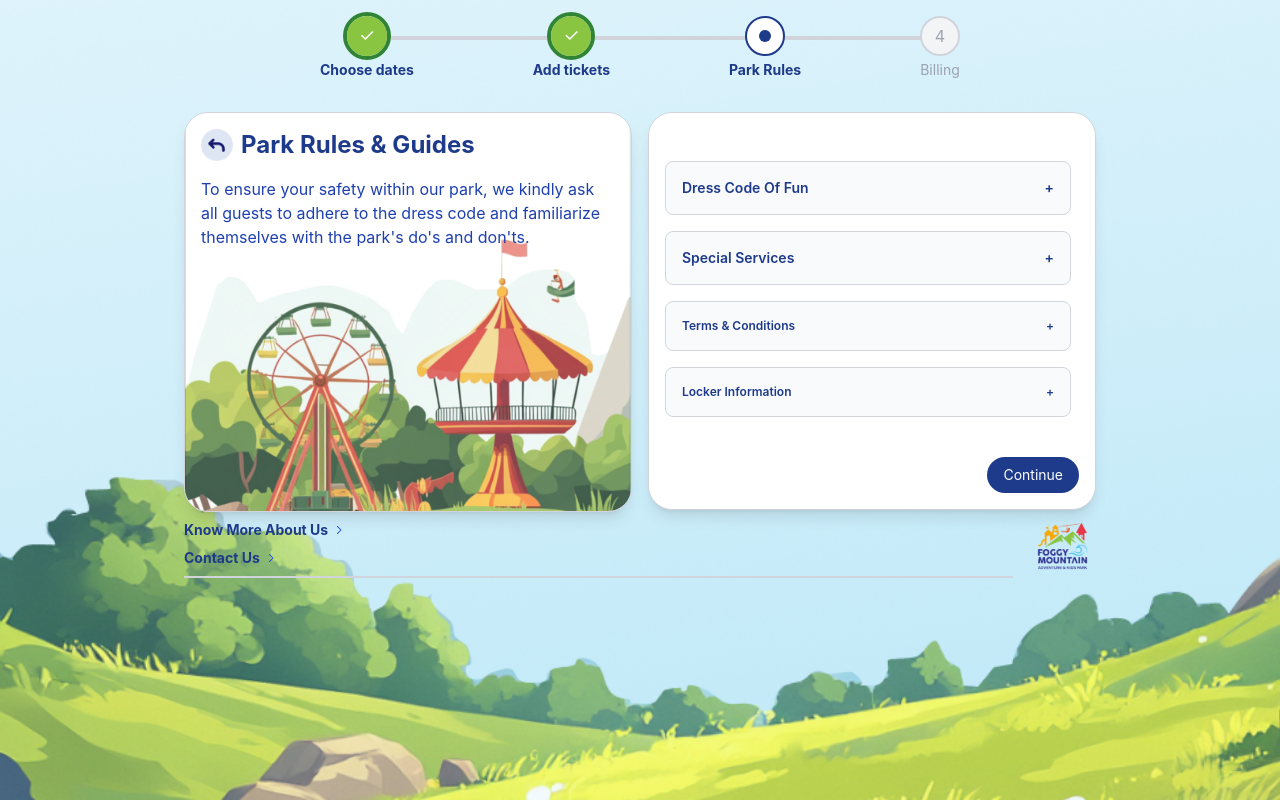
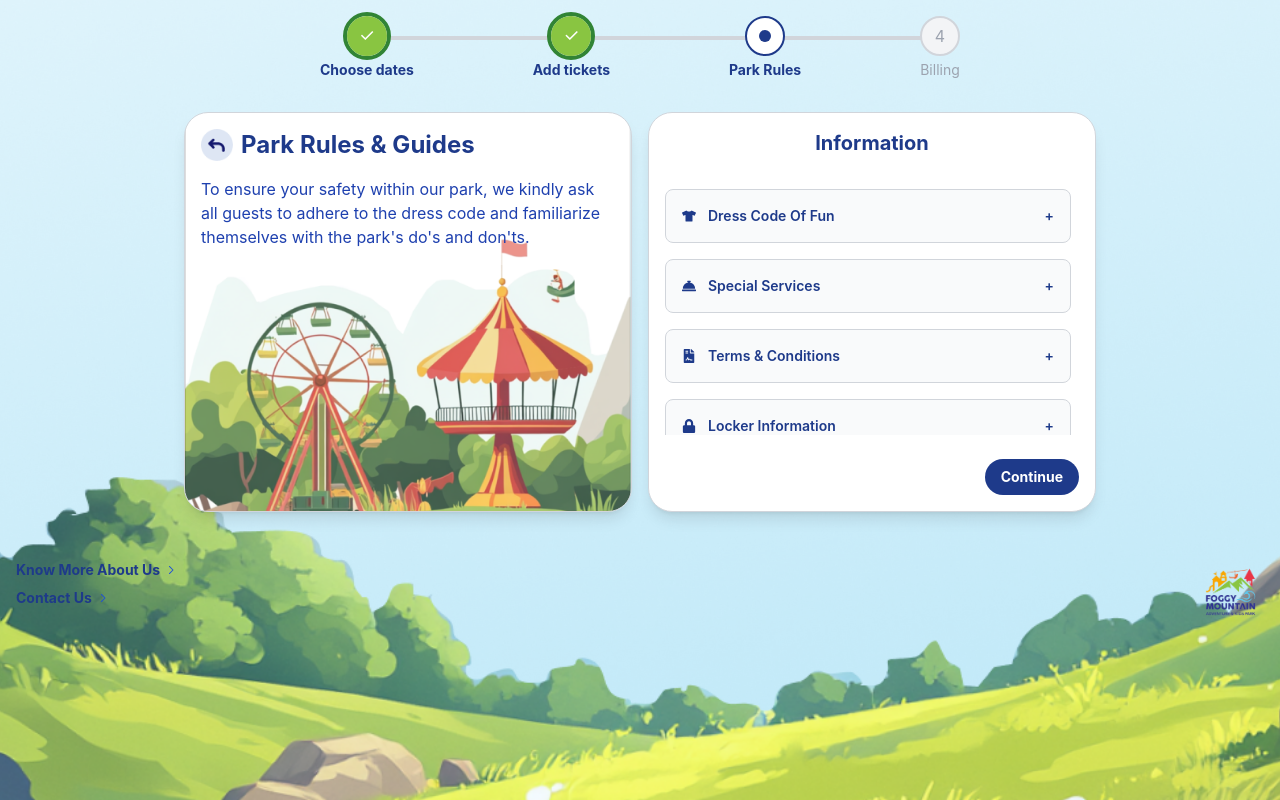
Before and after one commit to fayizIT/Ticket-Management, a React (Vite) app in the folder frontend-api/: page /park-rules in a window 1280 px wide. Built offline with nearby package versions, Linux system fonts and the light colour scheme.

Commit message:
latest commit

```diff
--- a/frontend-api/index.html
+++ b/frontend-api/index.html
@@ -2,6 +2,7 @@
 <html lang="en">
   <head>
     <meta charset="UTF-8" />
+    <meta name="viewport" content="width=device-width, initial-scale=1.0">
     <link rel="icon" type="image/svg+xml" href="/vite.svg" />
     <link href="https://fonts.googleapis.com/icon?family=Material+Icons" rel="stylesheet">
     <meta name="viewport" content="width=device-width, initial-scale=1.0" />
--- a/frontend-api/src/components/PaymentSuccess.tsx
+++ b/frontend-api/src/components/PaymentSuccess.tsx
@@ -81,7 +81,7 @@ const PaymentSuccess: React.FC = () => {
             </div>
           )}
 
-          {/* Buttons */}
+
           <div className="space-y-3">
             <PdfGenerator bookingData={bookingData} />
           </div>
--- /dev/null
+++ b/frontend-api/src/components/userFooter.tsx
@@ -0,0 +1,31 @@
+import React from "react";
+import { GoChevronRight } from "react-icons/go";
+
+interface FooterProps {
+  imageSrc: string;
+}
+
+const Footer: React.FC<FooterProps> = ({ imageSrc }) => {
+  return (
+    <div className="flex flex-col md:flex-row items-center justify-between w-full mt-4 p-4  border-gray-300 space-y-4 md">
+      {/* Left Section */}
+      <div className="text-center md:text-start text-blue-900 space-y-2">
+        <h2 className="text-xs md:text-sm font-bold flex items-center justify-center md:justify-start">
+          Know More About Us
+          <GoChevronRight className="ml-1 text-blue-700" />
+        </h2>
+        <h2 className="text-xs md:text-sm font-bold flex items-center justify-center md:justify-start">
+          Contact Us
+          <GoChevronRight className="ml-1 text-blue-700" />
+        </h2>
+      </div>
+
+      {/* Right Section */}
+      <div className="flex justify-center md:justify-end">
+        <img src={imageSrc} alt="Logo" className="h-8 sm:h-12 md:h-16" />
+      </div>
+    </div>
+  );
+};
+
+export default Footer;
--- a/frontend-api/src/pages/UserSide/ParkRules/ParkRulePage.tsx
+++ b/frontend-api/src/pages/UserSide/ParkRules/ParkRulePage.tsx
@@ -3,11 +3,9 @@ import { useNavigate } from "react-router-dom";
 import Timeline from "../../../components/Timeline";
 import LeftPanel from "./LeftPanel";
 import RightPanel from "./RightPanel";
-import { GoChevronRight } from "react-icons/go";
+import backgroundImage from "../../../../public/assets/TicketFrame.png";
+import Footer from "../../../components/userFooter";
 import Image from "../../../../public/assets/clientlogo.png";
-import backgroundImage from "../../../../public/assets/TicketFrame.png";
-import LeftFooter from "../../../components/LeftFooter";
-import RightFooter from "../../../components/RightFooter";
 
 const ParkRulesPage: React.FC = () => {
   const navigate = useNavigate();
@@ -42,7 +40,6 @@ const ParkRulesPage: React.FC = () => {
       <div className="w-full sm:w-4/5 mx-auto flex flex-col lg:flex-row justify-center items-start space-y-4 lg:space-y-0 lg:space-x-4 px-2">
         <div className="flex-1 max-w-full lg:max-w-md w-full h-auto">
           <LeftPanel />
-          <LeftFooter />
         </div>
 
         <div className="flex-1 max-w-full lg:max-w-md w-full h-auto">
@@ -51,9 +48,11 @@ const ParkRulesPage: React.FC = () => {
             toggleSection={toggleSection}
             onConfirm={handleConfirm}
           />
-          <RightFooter imageSrc={Image} />
         </div>
       </div>
+
+      {/* Footer - Responsive stacking on mobile, side-by-side on desktop */}
+      <Footer imageSrc={Image} />
     </div>
   );
 };
--- a/frontend-api/src/pages/UserSide/ParkRules/RightPanel.tsx
+++ b/frontend-api/src/pages/UserSide/ParkRules/RightPanel.tsx
@@ -1,4 +1,5 @@
 import React from "react";
+import { FaConciergeBell, FaTshirt, FaFileContract, FaLock } from "react-icons/fa"; // Import all icons
 
 interface RightPanelProps {
   activeSection: string | null;
@@ -13,7 +14,9 @@ const RightPanel: React.FC<RightPanelProps> = ({
 }) => {
   return (
     <div className="bg-white p-4 rounded-3xl shadow-lg border border-gray-300 flex flex-col h-auto max-h-[400px] w-full mx-auto">
-      <div className="text-lg lg:text-xl font-bold mb-8 text-blue-900 text-center" />
+      <div className="text-lg lg:text-xl font-bold mb-8 text-blue-900 text-center">
+        Information
+      </div>
 
       <div className="flex-grow overflow-y-auto mb-4 pr-2">
         {renderSection(
@@ -22,7 +25,8 @@ const RightPanel: React.FC<RightPanelProps> = ({
           activeSection,
           toggleSection,
           "Guests are expected to wear comfortable, family-friendly attire. No offensive slogans or images are allowed on clothing.",
-          "text-sm"
+          "text-sm",
+          <FaTshirt className="mr-3 text-blue-900" /> // Icon for Dress Code
         )}
         {renderSection(
           "Special Services",
@@ -30,7 +34,8 @@ const RightPanel: React.FC<RightPanelProps> = ({
           activeSection,
           toggleSection,
           "Wheelchairs & Prams are available for Sr. Citizens and Toddlers.",
-          "text-sm"
+          "text-sm",
+          <FaConciergeBell className="mr-3 text-blue-900" /> // Icon for Special Services
         )}
         {renderSection(
           "Terms & Conditions",
@@ -38,21 +43,13 @@ const RightPanel: React.FC<RightPanelProps> = ({
           activeSection,
           toggleSection,
           <ul className="list-disc list-inside text-xs lg:text-sm">
-            <li>
-              To ensure the safety of the guests, height and weight restrictions
-              are applicable for certain rides.
-            </li>
-            <li>
-              Entry is restricted to one person per ticket, valid only for a
-              date and specified time.
-            </li>
+            <li>To ensure the safety of the guests, height and weight restrictions are applicable for certain rides.</li>
+            <li>Entry is restricted to one person per ticket, valid only for a date and specified time.</li>
             <li>Tickets are non-transferable.</li>
-            <li>
-              Foods from outside and alcoholic drinks are not allowed inside the
-              park.
-            </li>
+            <li>Foods from outside and alcoholic drinks are not allowed inside the park.</li>
           </ul>,
-          "text-xs"
+          "text-sm",
+          <FaFileContract className="mr-3 text-blue-900" /> // Icon for Terms & Conditions
         )}
         {renderSection(
           "Locker Information",
@@ -60,13 +57,14 @@ const RightPanel: React.FC<RightPanelProps> = ({
           activeSection,
           toggleSection,
           "Lockers are available for rent near the park entrance. Please secure your belongings for the duration of your visit.",
-          "text-xs"
+          "text-sm",
+          <FaLock className="mr-3 text-blue-900" /> // Icon for Locker Information
         )}
       </div>
 
       <div className="flex justify-end mt-2">
         <button
-          className="bg-blue-900 text-white py-2 px-4 rounded-3xl hover:bg-blue-900 text-sm w-full md:w-auto"
+          className="bg-blue-900 text-white py-2 px-4 rounded-3xl font-bold hover:bg-blue-900 text-sm w-full md:w-auto"
           onClick={onConfirm}
         >
           Continue
@@ -76,20 +74,25 @@ const RightPanel: React.FC<RightPanelProps> = ({
   );
 };
 
+// Modify renderSection to accept the `icon` prop
 const renderSection = (
   title: string,
   sectionKey: string,
   activeSection: string | null,
   toggleSection: (section: string) => void,
   content: React.ReactNode,
-  contentClass: string
+  contentClass: string,
+  icon?: React.ReactNode // Adding icon here
 ) => (
   <div className="mb-4 border border-gray-300 rounded-lg p-4 bg-gray-50">
     <button
       className={`w-full text-left font-semibold text-blue-900 flex justify-between items-center ${contentClass}`}
       onClick={() => toggleSection(sectionKey)}
     >
-      {title}
+      <span className="flex items-center">
+        {icon} {/* Display the icon here */}
+        {title}
+      </span>
       <span>{activeSection === sectionKey ? "-" : "+"}</span>
     </button>
     {activeSection === sectionKey && (
--- a/frontend-api/src/pages/UserSide/ReviewBooking/ReviewBookingPage.tsx
+++ b/frontend-api/src/pages/UserSide/ReviewBooking/ReviewBookingPage.tsx
@@ -11,8 +11,7 @@ import Image from "../../../../public/assets/clientlogo.png";
 import backgroundImage from "../../../../public/assets/TicketFramee.png";
 import { toast } from "react-toastify";
 import Timeline from "../../../components/Timeline";
-import RightFooter from "../../../components/RightFooter";
-import LeftFooter from "../../../components/LeftFooter";
+import Footer from "../../../components/userFooter";
 
 const ReviewBookingPage: React.FC = () => {
   const navigate = useNavigate();
@@ -80,11 +79,11 @@ const ReviewBookingPage: React.FC = () => {
       toast.error("Please fill in all fields");
       return;
     }
-    if (formData.pinCode.length > 6 || formData.pinCode.length < 6) {
+    if (formData.pinCode.length !== 6) {
       toast.error("Invalid Pincode");
       return;
     }
-    if (formData.phoneNumber.length > 10 || formData.phoneNumber.length < 10) {
+    if (formData.phoneNumber.length !== 10) {
       toast.error("Invalid Mobile Number");
       return;
     }
@@ -242,23 +241,19 @@ const ReviewBookingPage: React.FC = () => {
             updateStayCount={updateStayCount}
             handleDecrementWithCheck={handleDecrementWithCheck}
           />
-          <div className="flex  bottom-10 w-full">
-          <LeftFooter  />
-          </div>
+        </div>
 
-
-        </div>
-        <div className="flex-1 max-w-full md:max-w-lg w-full min-h-full flex flex-col ">
+        <div className="flex-1 max-w-full md:max-w-lg w-full min-h-full flex flex-col">
           <BillingInformation
             formData={formData}
             handleChange={handleChange}
             handleConfirm={handleConfirm}
           />
-          {/* <div className="flex justify-end mt-1"> */}
-          <RightFooter imageSrc={Image} />
-
         </div>
       </div>
+
+      {/* Unified Footer */}
+      <Footer imageSrc={Image} />
     </div>
   );
 };
--- a/frontend-api/src/pages/UserSide/TicketCart/TicketCartPage.tsx
+++ b/frontend-api/src/pages/UserSide/TicketCart/TicketCartPage.tsx
@@ -65,10 +65,11 @@ const TicketCartPage: React.FC = () => {
 
   return (
     <div
-      className="min-h-screen flex flex-col bg-no-repeat bg-cover bg-center w-full"
+      className="min-h-screen flex flex-col bg-no-repeat bg-cover bg-center w-full h-full"
       style={{
         backgroundImage: `url(${backgroundImage})`,
         backgroundAttachment: "fixed",
+        backgroundSize: 'cover',
       }}
     >
       <Timeline currentStep={currentStep} onStepClick={handleStepClick} />
```
Also changed, not shown: frontend-api/src/pages/UserSide/ReviewBooking/BillingInformation.tsx (+11 -11 lines), frontend-api/src/pages/UserSide/ReviewBooking/BookingSummary.tsx (+9 -5 lines).
